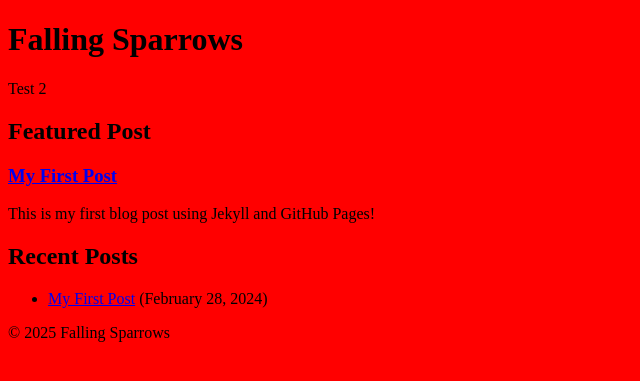
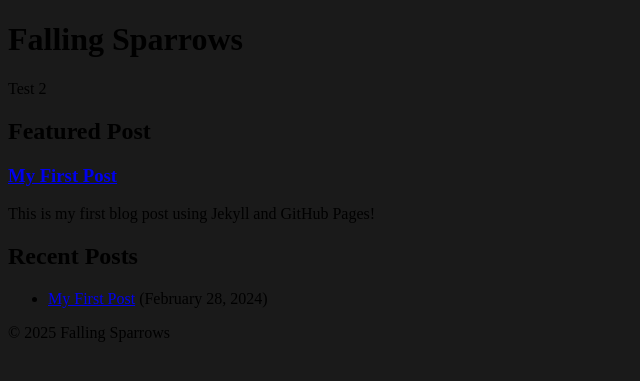
Before and after one commit to falling-sparrows/falling-sparrows.github.io, a Jekyll site: the page built from index.md, in a window 1280 px wide. Shown: the top 381 px of the page, without its empty margins (0-640 px from the left). Built offline with Jekyll 4.4.1, drawn with Linux system fonts in a browser that asks for light colours.

Commit message:
Update style.css

```diff
--- a/assets/css/style.css
+++ b/assets/css/style.css
@@ -1,5 +1,5 @@
 /* Change background color to light gray */
 body {
     /*background-color: #f4f4f4;*/
-    background-color: #ff0000;
+    background-color: #1a1a1a;
 }
```
